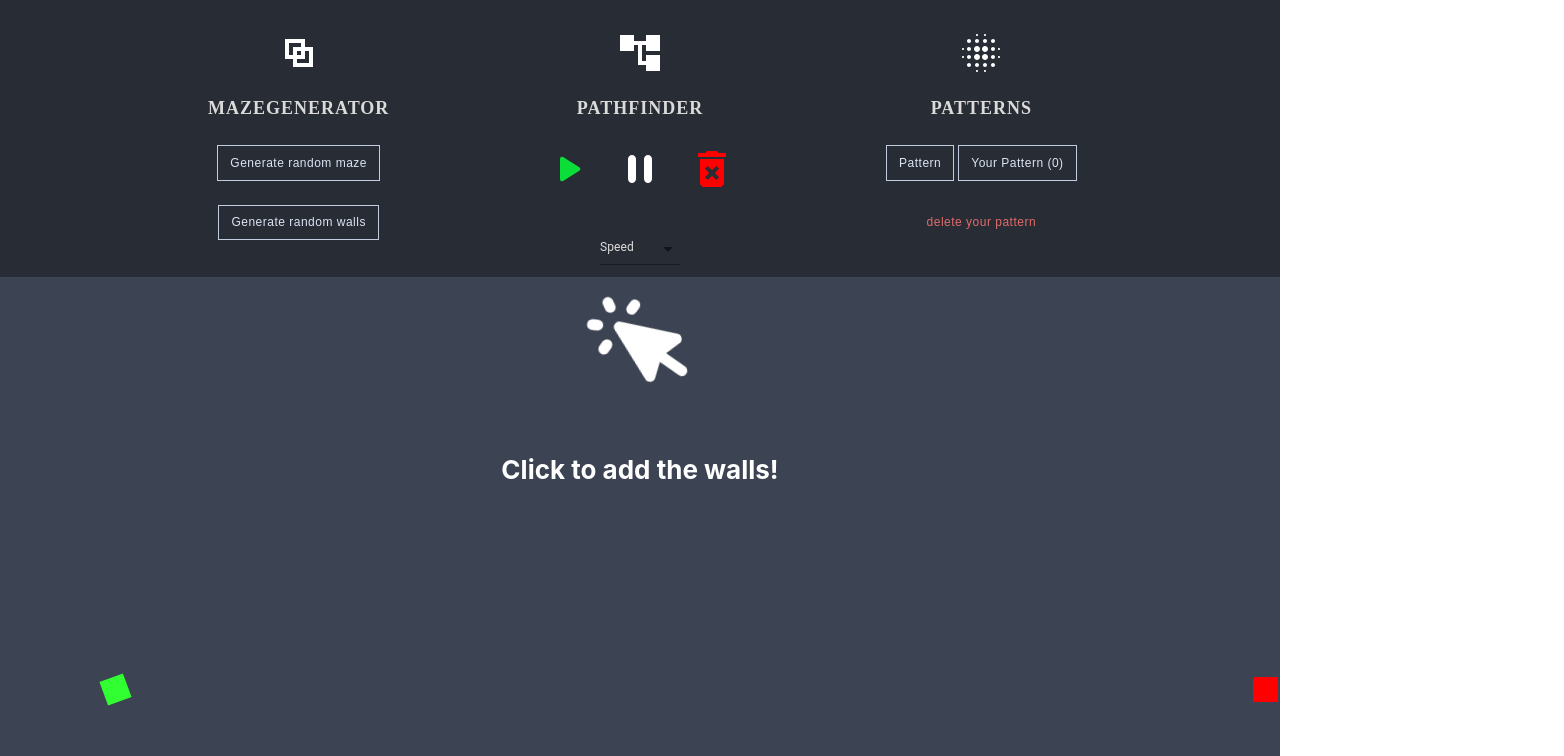
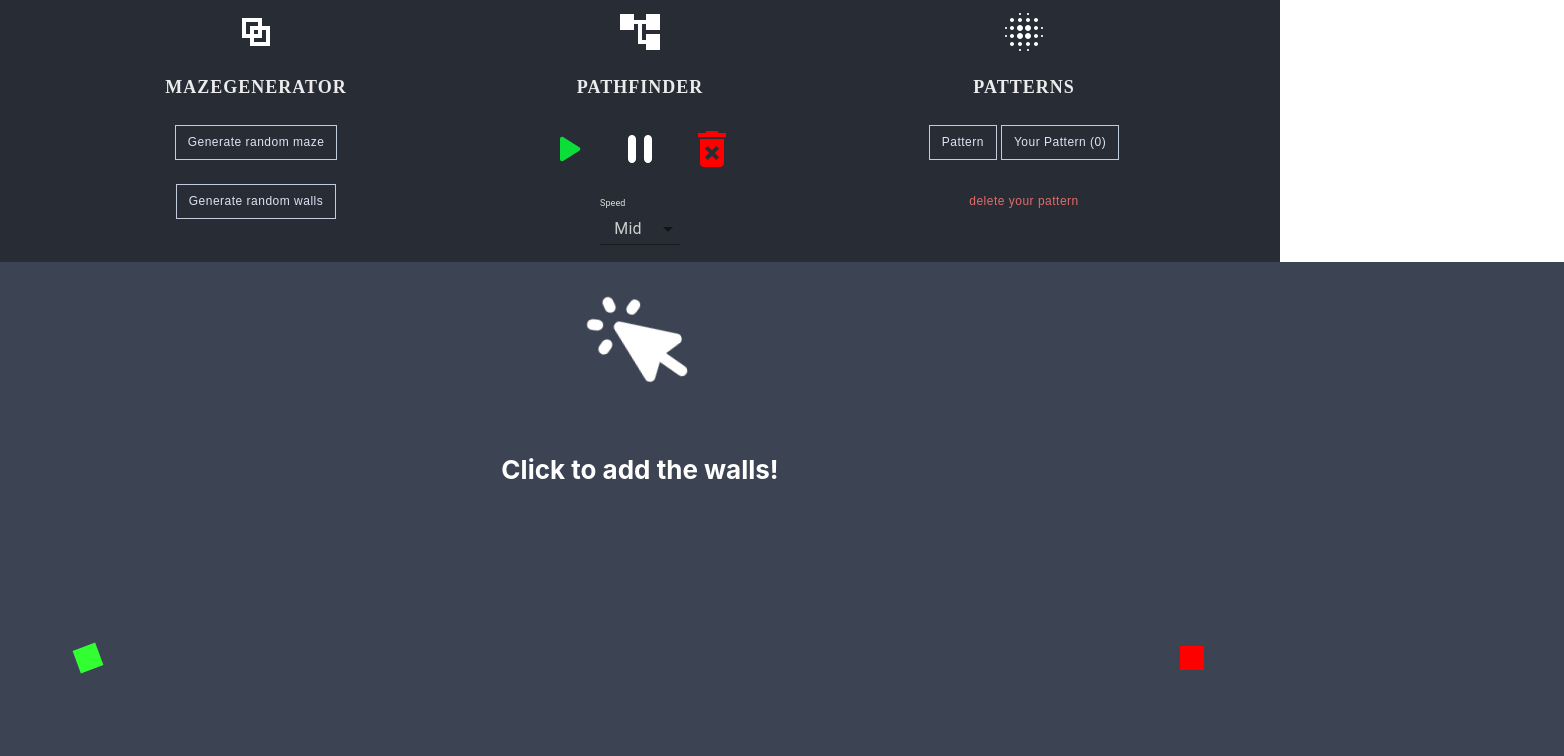
Before and after one commit to dkurpi/path-finder, a React (Create React App) app: page / in a window 1280 px wide. Shown: the top 756 px of the page, 1564 px wide, since content can reach past the window. Built offline with nearby package versions, Linux system fonts and the light colour scheme.

Commit message:
Changed body style

```diff
--- a/src/Components/Actions.js
+++ b/src/Components/Actions.js
@@ -19,7 +19,7 @@ export default function Actions({
   isProgress,
   handleSpeed,
 }) {
-  const [speed, setSpeed] = useState("");
+  const [speed, setSpeed] = useState(2);
 
   return (
     <div className="menu__actions">
@@ -88,7 +88,7 @@ export default function Actions({
           >
             <MenuItem value={0.5}>Super Fast</MenuItem>
             <MenuItem value={1}>Fast</MenuItem>
-            <MenuItem value={2}>Middle</MenuItem>
+            <MenuItem value={2}>Mid</MenuItem>
             <MenuItem value={3}>Slow</MenuItem>
           </Select>
         </FormControl>
--- a/src/Components/Main.js
+++ b/src/Components/Main.js
@@ -19,7 +19,7 @@ import { CgPathOutline } from "react-icons/cg";
 export default class Grid extends Component {
   state = {
     array: [],
-    rows: 73,
+    rows: 77,
     columns: 31,
     startPosition: { x: 15, y: 16 },
     endPosition: { x: 61, y: 16 },
@@ -30,12 +30,12 @@ export default class Grid extends Component {
     isAnimationProgress: false,
     wasAnimated: false,
     isPointPressed: false,
+    speed: 1.5,
   };
   grid = [];
   refs = [];
   isPressed = false;
   pattern = [];
-  speed = 2;
 
   componentDidMount() {
     this.createGrid();
@@ -124,7 +124,7 @@ export default class Grid extends Component {
       } else
         setTimeout(() => {
           pathAnimation(i);
-        }, 2000 + speed * 30 * i);
+        }, 1000 + speed * 30 * i);
     }
     this.setState({
       wasAnimated: true,
--- a/src/css/index.css
+++ b/src/css/index.css
@@ -1,19 +1,11 @@
 body {
-  margin: 0;
+  margin: auto;
   font-family: -apple-system, BlinkMacSystemFont, "Segoe UI", "Roboto", "Oxygen",
     "Ubuntu", "Cantarell", "Fira Sans", "Droid Sans", "Helvetica Neue",
     sans-serif;
   -webkit-font-smoothing: antialiased;
   -moz-osx-font-smoothing: grayscale;
-  overflow-y: hidden;
-  max-height: 100vh;
   padding: 0px !important;
-}
-
-html {
-  height: 100vh;
-  width: 100vw;
-  overflow: hidden !important;
 }
 
 code {
@@ -27,10 +19,12 @@ code {
 
 .App-header {
   background-color: #282c34;
-  min-height: 100vh;
+  align-items: stretch;
   display: flex;
   flex-direction: column;
+  flex-grow: 1;
   align-items: center;
   font-size: calc(10px + 2vmin);
   color: white;
+  height: 100vh;
 }
--- a/src/css/menu.css
+++ b/src/css/menu.css
@@ -1,10 +1,10 @@
 .menu {
   display: flex;
-  width: 80%;
-  margin: 0.6em 0.4em 0;
+  width: 90%;
+  margin: 0.3em 0.4em 0.2em;
 }
 .menu__section {
-  padding: 0.5em 2em 0;
+  padding: 0em 2em;
   width: 33%;
   flex-grow: 1;
   align-items: center;
@@ -55,7 +55,7 @@
   font-family: montserrat;
   text-transform: uppercase;
   user-select: none;
-  color: #dbdbdb;
+  color: #ececec;
   letter-spacing: 1px;
 }
 .menu__mainIcon {
--- a/src/css/path-finder.css
+++ b/src/css/path-finder.css
@@ -1,16 +1,15 @@
 .grid-wrapper {
     display: flex;
-    width: 1825px;
-    height: 775px;
+    width: 1848px;
+    height: 744px;
     flex-wrap: wrap;
     justify-content: flex-start;
     align-content: flex-start;
-    background-color: #fff;
     background-color: #3c4352;
   }
   .pole-wrapper {
-    height: 25px;
-    width: 25px;
+    height: 24px;
+    width: 24px;
     font-size: 17px;
     color: rgb(107, 107, 107);
     line-height: 40px;
```
